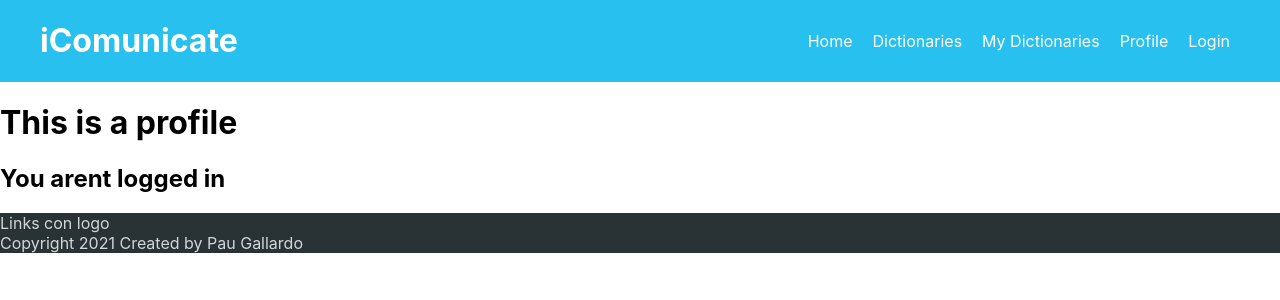
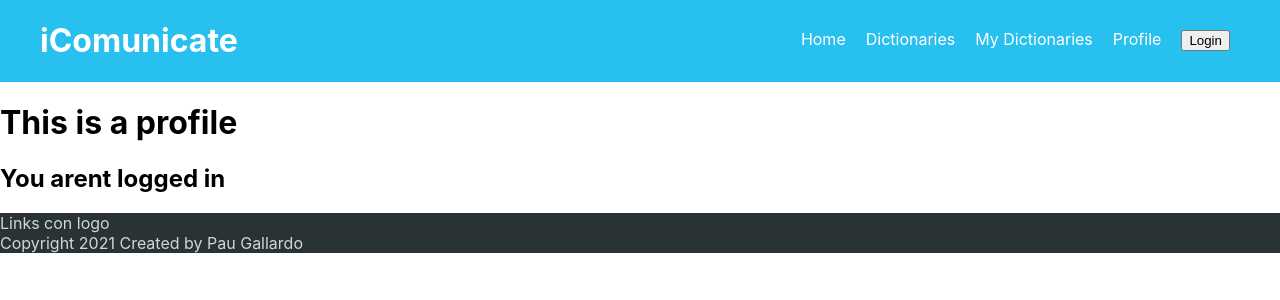
Before and after one commit to pablongo/skylab-projects, a Next.js app in the folder icomunicate-pau-gallardo/: page /profile in a window 1280 px wide. Shown: the top 300 px of the page. Built offline with nearby package versions, Linux system fonts and the light colour scheme; no server answers.

Commit message:
Refactor Header
- Change span for button for more semanthic html

```diff
--- a/icomunicate-pau-gallardo/components/Header/Header.jsx
+++ b/icomunicate-pau-gallardo/components/Header/Header.jsx
@@ -1,7 +1,7 @@
 import React from 'react';
 import Link from 'next/link';
 
-import { useSession } from 'next-auth/client';
+import { useSession, signIn, signOut } from 'next-auth/client';
 import styles from './Header.module.scss';
 
 export default function Header() {
@@ -30,11 +30,26 @@ export default function Header() {
             Profile
           </span>
         </Link>
-        <Link href="/">
-          {session
-            ? <span className={styles.nav__container__navbar__button}>Logout</span>
-            : <span className={styles.nav__container__navbar__button}>Login</span>}
-        </Link>
+        {session
+          ? (
+            <button
+              type="button"
+              className={styles.nav__container__navbar__button}
+              onClick={signOut}
+            >
+              Logout
+            </button>
+          )
+          : (
+            <button
+              type="button"
+              className={styles.nav__container__navbar__button}
+              onClick={signIn}
+            >
+              Login
+            </button>
+          )}
+
       </nav>
     </header>
   );
--- a/icomunicate-pau-gallardo/pages/profile.jsx
+++ b/icomunicate-pau-gallardo/pages/profile.jsx
@@ -1,5 +1,5 @@
 import React from 'react';
-import { signIn, signOut, useSession } from 'next-auth/client';
+import { useSession } from 'next-auth/client';
 
 export default function Profile() {
   const [session, loading] = useSession();
```
